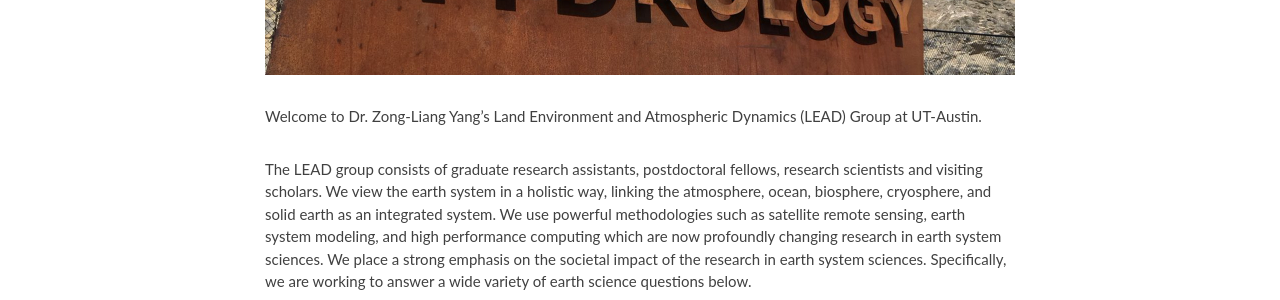
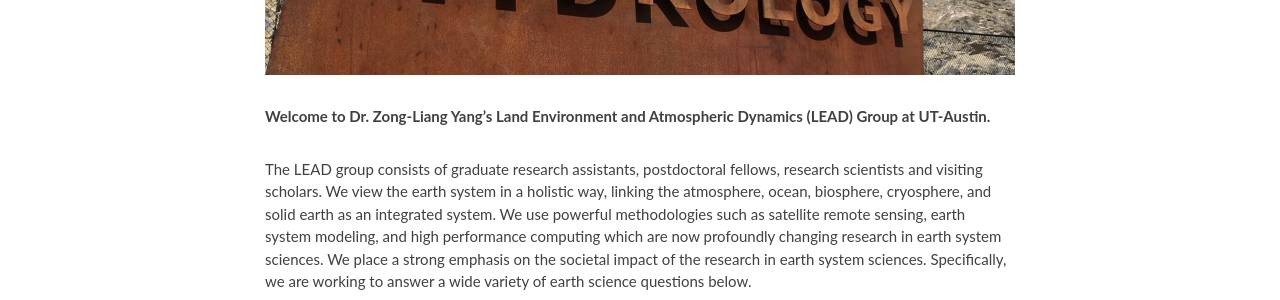
Before and after one commit to ktwugoat/LEAD-UTexas, a Jekyll site: the page built from index.md, in a window 1280 px wide. Shown: the part 503-803 px from the top of the page. Built offline with Jekyll 4.4.1, drawn with Linux system fonts in a browser that asks for light colours; nearby versions of some CDN libraries.

```diff
--- a/index.md
+++ b/index.md
@@ -7,7 +7,7 @@ subtitle: land surface processes, climate modeling, land-atmosphere interaction,
 
 <img src="img/LEAD.jpg" width="820" align="center"/>
 
-Welcome to Dr. Zong-Liang Yang’s Land Environment and Atmospheric Dynamics (LEAD) Group at UT-Austin.
+<Strong>Welcome to Dr. Zong-Liang Yang’s Land Environment and Atmospheric Dynamics (LEAD) Group at UT-Austin.</Strong>
 
 The LEAD group consists of graduate research assistants, postdoctoral fellows, research scientists and visiting scholars. We view the earth system in a holistic way, linking the atmosphere, ocean, biosphere, cryosphere, and solid earth as an integrated system. We use powerful methodologies such as satellite remote sensing, earth system modeling, and high performance computing which are now profoundly changing research in earth system sciences. We place a strong emphasis on the societal impact of the research in earth system sciences. Specifically, we are working to answer a wide variety of earth science questions below.
 
```
